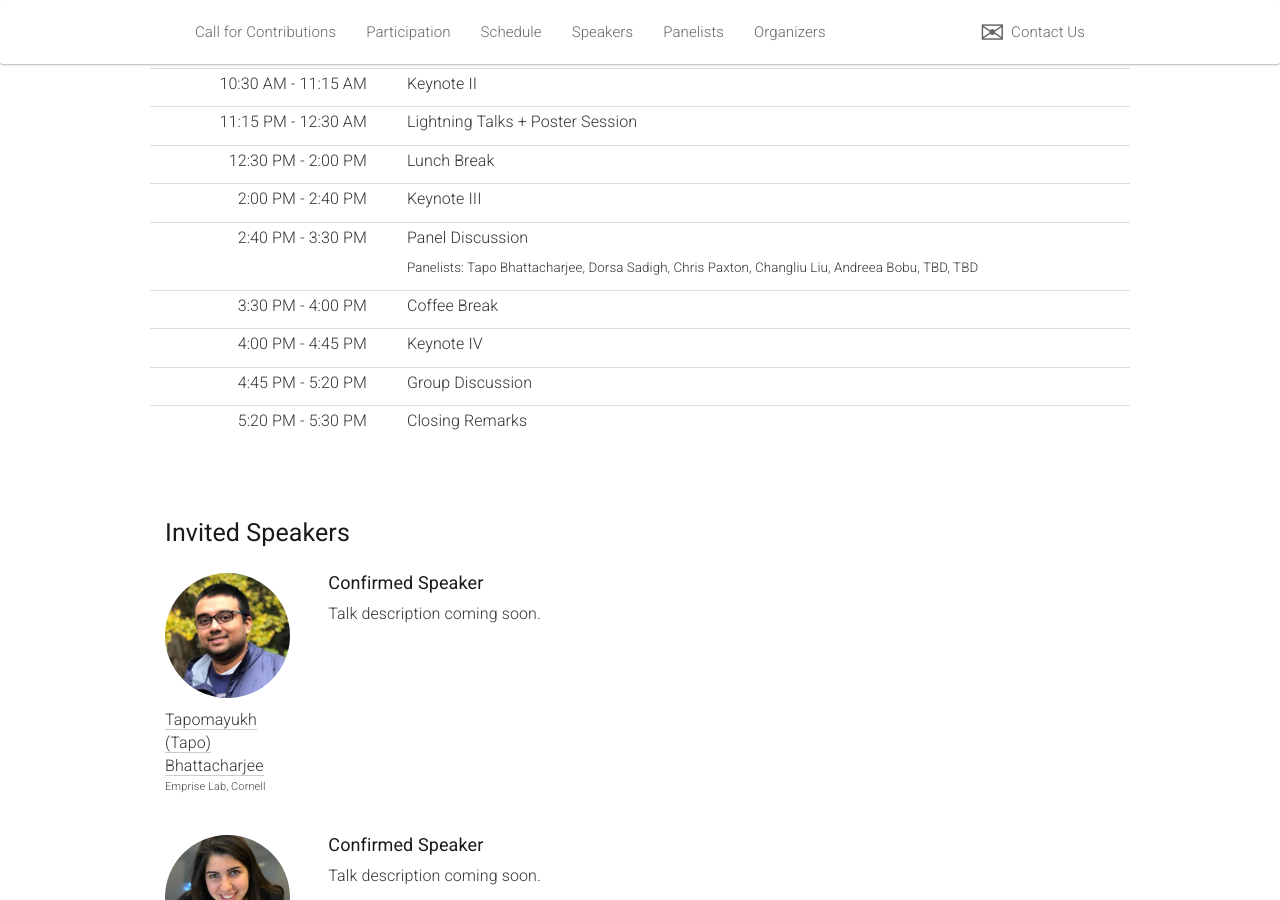
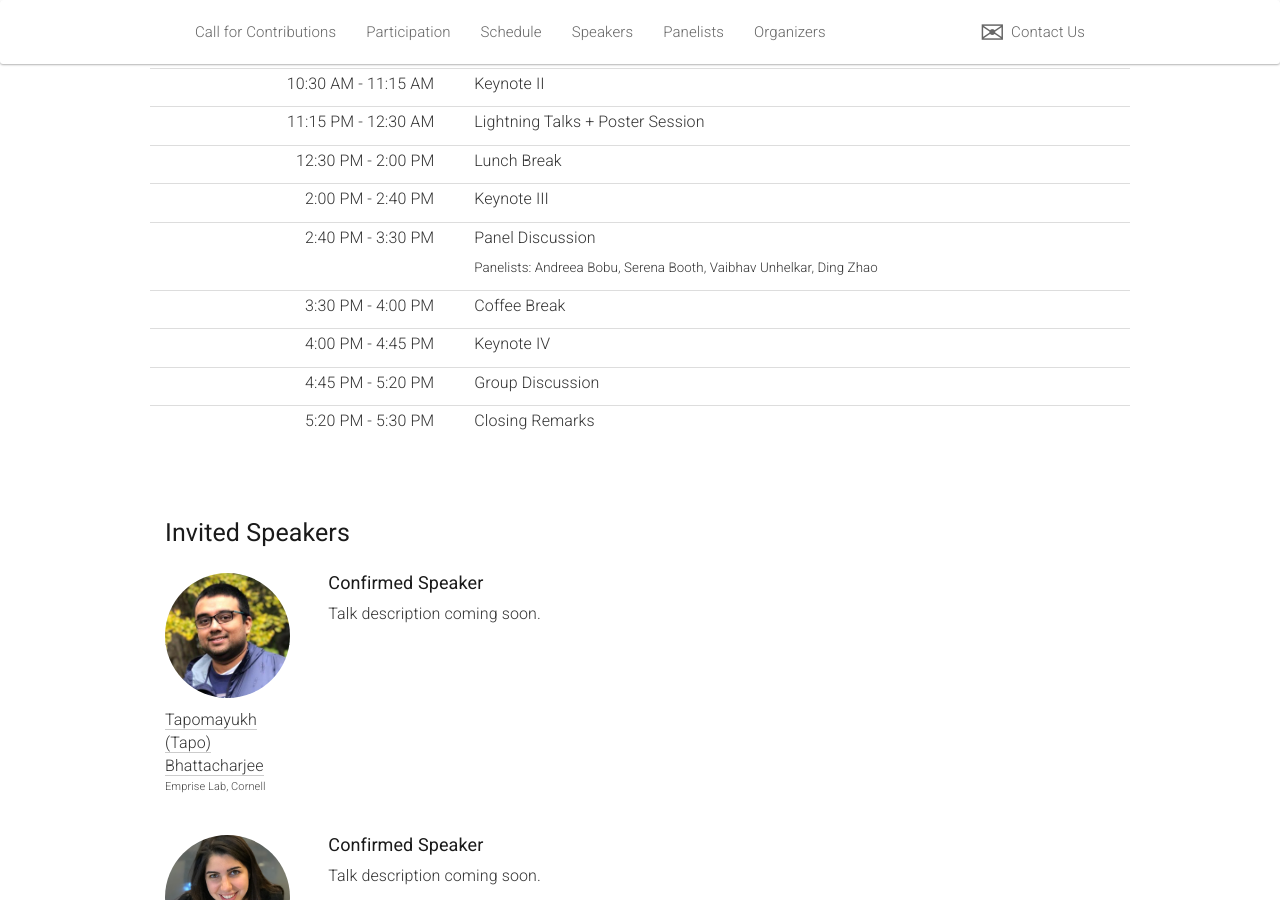
Before and after one commit to safe-hri/safe-hri.github.io, a Jekyll site: the page built from _pages/home_2025.md, in a window 1280 px wide and 900 px high, scrolled down 2045 px. Built offline with Jekyll 4.4.1, drawn with Linux system fonts in a browser that asks for light colours; nearby versions of some CDN libraries.

Commit message:
updates schedule

```diff
--- a/_data/schedule.yml
+++ b/_data/schedule.yml
@@ -25,7 +25,7 @@
   start_time: "2:40 PM"
   end_time: "3:30 PM"
   sub_events:
-  - name: "Panelists: Tapo Bhattacharjee, Dorsa Sadigh, Chris Paxton, Changliu Liu, Andreea Bobu, TBD, TBD"
+  - name: "Panelists: Andreea Bobu, Serena Booth, Vaibhav Unhelkar, Ding Zhao"
 - name: Coffee Break
   start_time: "3:30 PM"
   end_time: "4:00 PM"
```
